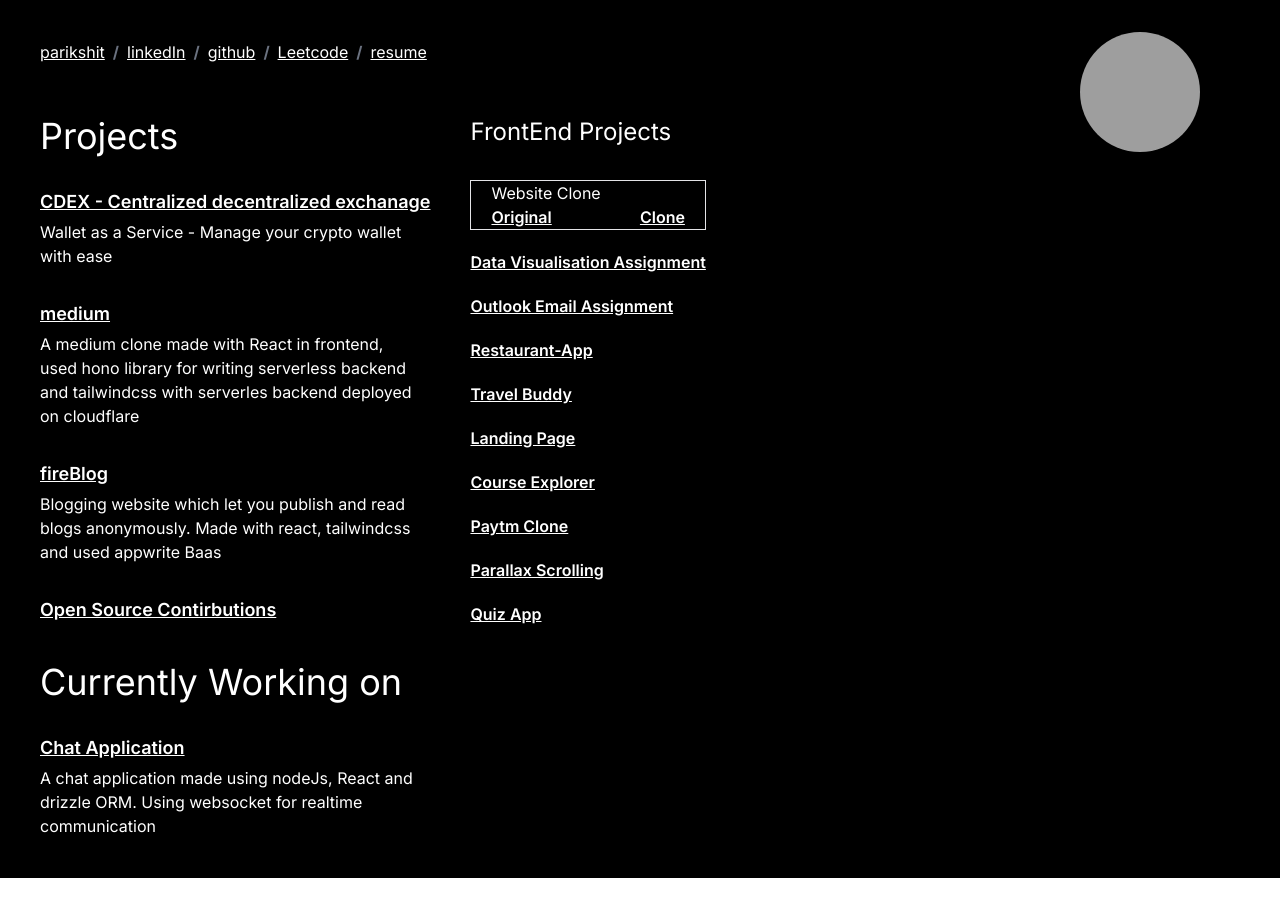
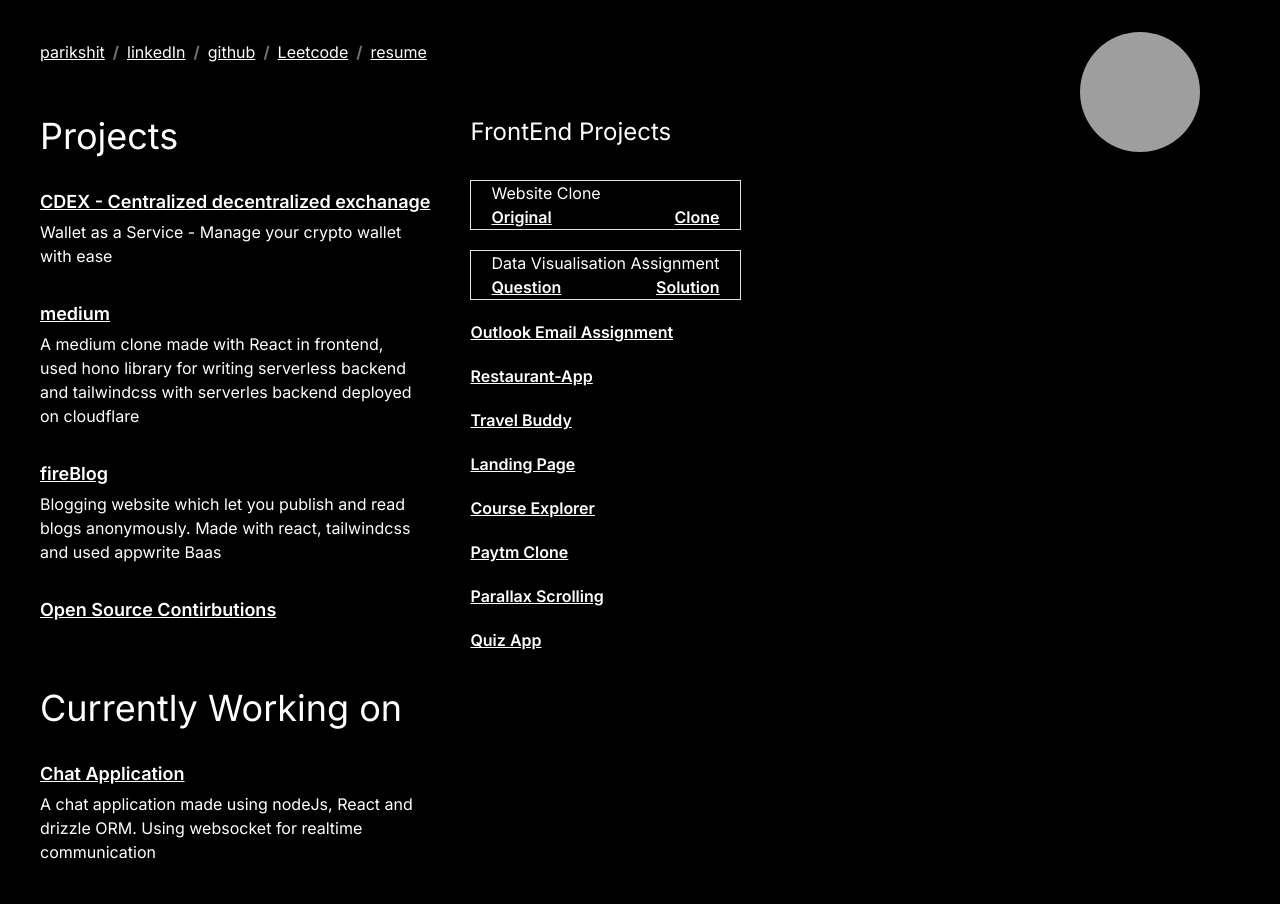
Before and after one commit to Parikshit2001/portfolio, a Next.js app: page / in a window 1280 px wide. Before the commit the page ends 878 px from the top, so only its background shows below. Built offline with nearby package versions, Linux system fonts and the light colour scheme; grey boxes are pictures that could not be loaded.

Commit message:
UI Improvements

```diff
--- a/src/app/page.tsx
+++ b/src/app/page.tsx
@@ -60,11 +60,6 @@ export default function Home() {
   ];
 
   const smallProjects: projectInferface[] = [
-    {
-      title: "Data Visualisation Assignment",
-      description: "",
-      link: "https://data-visualisation-brown.vercel.app",
-    },
     {
       title: "Outlook Email Assignment",
       description: "",
@@ -170,6 +165,27 @@ export default function Home() {
               </Link>
             </div>
           </div>
+          <div className="mb-5 border px-5">
+            <p>Data Visualisation Assignment</p>
+            <div className="flex justify-between">
+              <Link
+                href={
+                  "https://docs.google.com/document/d/1Tu--BAK0GytNLwpumpmBOhZ-cE855BRW79UXQ1NHxLY/edit?tab=t.0#heading=h.k275p91krp31"
+                }
+                target="_blank"
+                className="underline font-semibold"
+              >
+                Question
+              </Link>
+              <Link
+                href={"https://data-visualisation-brown.vercel.app"}
+                target="_blank"
+                className="underline font-semibold"
+              >
+                Solution
+              </Link>
+            </div>
+          </div>
           <div className="flex flex-col space-y-4">
             {smallProjects.map((project) => (
               <div key={project.title} className="flex flex-col space-y-1">
```
